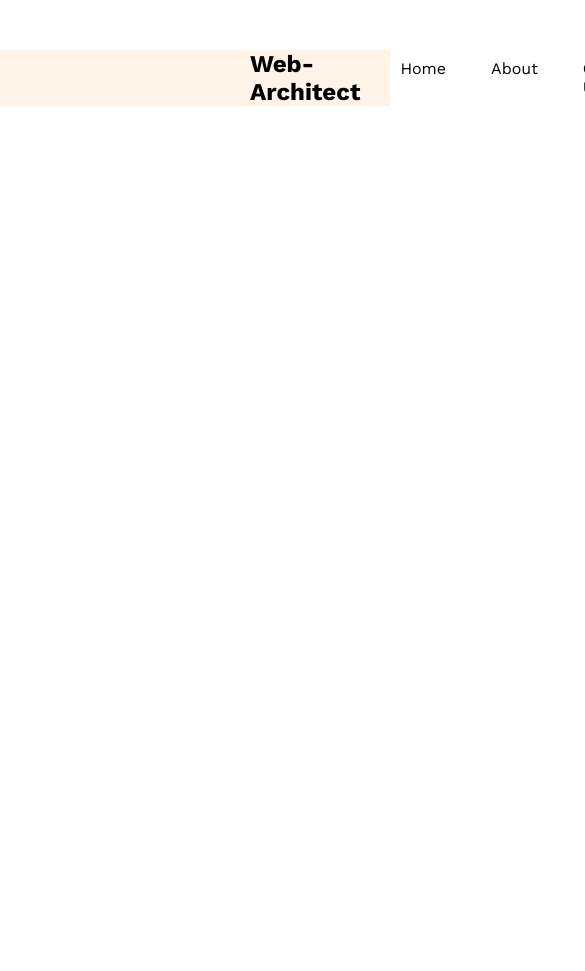
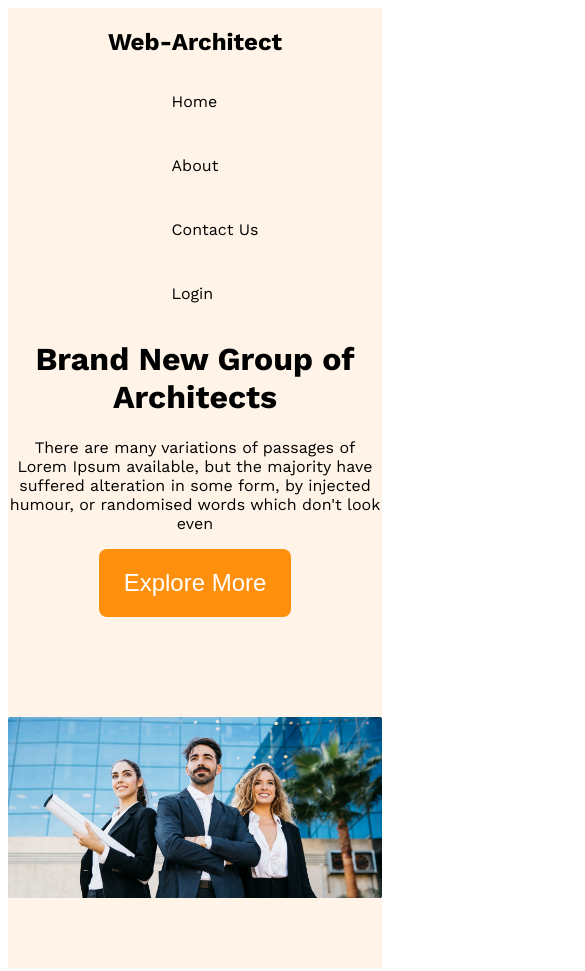
Before and after one commit to ImtiazAhmedRifat/Web-Architect, a plain HTML site: page index.html in a window 390 px wide. Shown: the top 971 px of the page, 585 px wide, since content can reach past the window. Before the commit the page ends 844 px from the top, so only its background shows below. Drawn offline with nearby package versions, Linux system fonts and the light colour scheme.

Commit message:
complete banner and header section and makes it responsive

```diff
--- a/index.html
+++ b/index.html
@@ -8,9 +8,9 @@
 </head>
 <body class="work-sans-font">
     <header>
-      <div class="nav-section">
-        <h2>Web-Architect</h2>
-        <nav>
+      <nav class="navbar">
+        <h2 class="nav-title">Web-Architect</h2>
+
            <ul class="nav-items">
               <li>Home</li>
               <li>About</li>
@@ -18,8 +18,39 @@
               <li>Login</li>
            </ul>
       </nav>
+      <div class="banner">
+       <div class="banner-content">
+        <h1 class="banner-title">Brand New
+          Group of Architects
+      </h1>
+      <p class="banner-desc">There are many variations of passages of Lorem Ipsum available,
+          but the majority have suffered alteration in some form, by injected humour,
+          or randomised words which don't look even
+      </p>
+      <button class="btn-primary">Explore More</button>
        </div>
+        <img class="banner-img" src="./images/banner.png" alt="">
+      </div>
+    </header>
+    <main>
+      <section class="teams">
+        <div class="team-img-container">
+          <img src="./images/team1.png" alt="">
+          <img src="./images/team2.png" alt="">
+          <img src="./images/team3.png" alt="">
+          <img src="./images/team4.png" alt="">
+        </div>
+        <div class="our-features">
+          <h3 class="feature-title">Quick list of Our Features</h3>
+          <p>
+            There are many variations of passages of Lorem Ipsum available, but the majority have suffered alteration in some form, by injected humour,
+             or randomised words which don't look even
+          </p>
+          <button class="btn-primary">Explore More</button>
+        </div>
+      </section>
 
-    </header>
+
+    </main>
 </body>
 </html>
--- a/styles/styles.css
+++ b/styles/styles.css
@@ -6,16 +6,25 @@
   font-optical-sizing: auto;
   font-style: normal;
 }
-*{
-    margin: 0;
+/* shared styles */
+
+.btn-primary{
+    background-color: #FF900E;
+    color: white;
+    padding: 20px 25px;
+    font-size: 1.5rem;
+    font-weight: 600px;
+    border-radius: 8px;
+    border: none;
 }
 /* header */
 header{
     background-color: #FFF4E7;
+    margin-top: 0;
 }
-.nav-section{
+.navbar{
     /* border: 2px solid red; */
-    margin:  50px 250px;
+    /* margin:  50px 250px; */
     display: flex;
 
     justify-content: space-between;
@@ -26,6 +35,69 @@ header{
     display: flex;
    gap: 45px;
 }
+.nav-title{
+    font-weight: bold;
+}
 nav > ul > li{
     list-style: none;
 }
+
+
+.navbar , .banner{
+    max-width: 1440px;
+    margin: 0 auto;
+}
+
+/* banner */
+.banner{
+    display: flex;
+    flex-direction: column;
+    justify-content: center;
+    align-items: center;
+    gap: 50px;
+}
+.banner-content{
+    max-width: 850px;
+    margin: 0 auto;
+    text-align: center;
+    margin-bottom: 50px;
+}
+.banner-title{
+
+
+}
+.banner-img{
+    width: 100%;
+    padding-bottom: 70px;
+}
+
+main{
+    max-width: 1440px;
+    margin: 0 auto;
+}
+
+/* section */
+.teams{
+    display: flex;
+    align-items: center;
+    gap: 5rem;
+    margin-top: 56px;
+}
+.team-img-container{
+    display: grid;
+    grid-template-columns: repeat(2, 1fr);
+    gap: 1.5rem;
+
+}
+
+
+/* mobile device */
+
+@media screen and (max-width: 576px) {
+    .navbar, .nav-items{
+        display: flex;
+        flex-direction: column;
+        /* justify-content: start; */
+
+    }
+}
```
Lines whose indentation alone changed are shown as unchanged.
